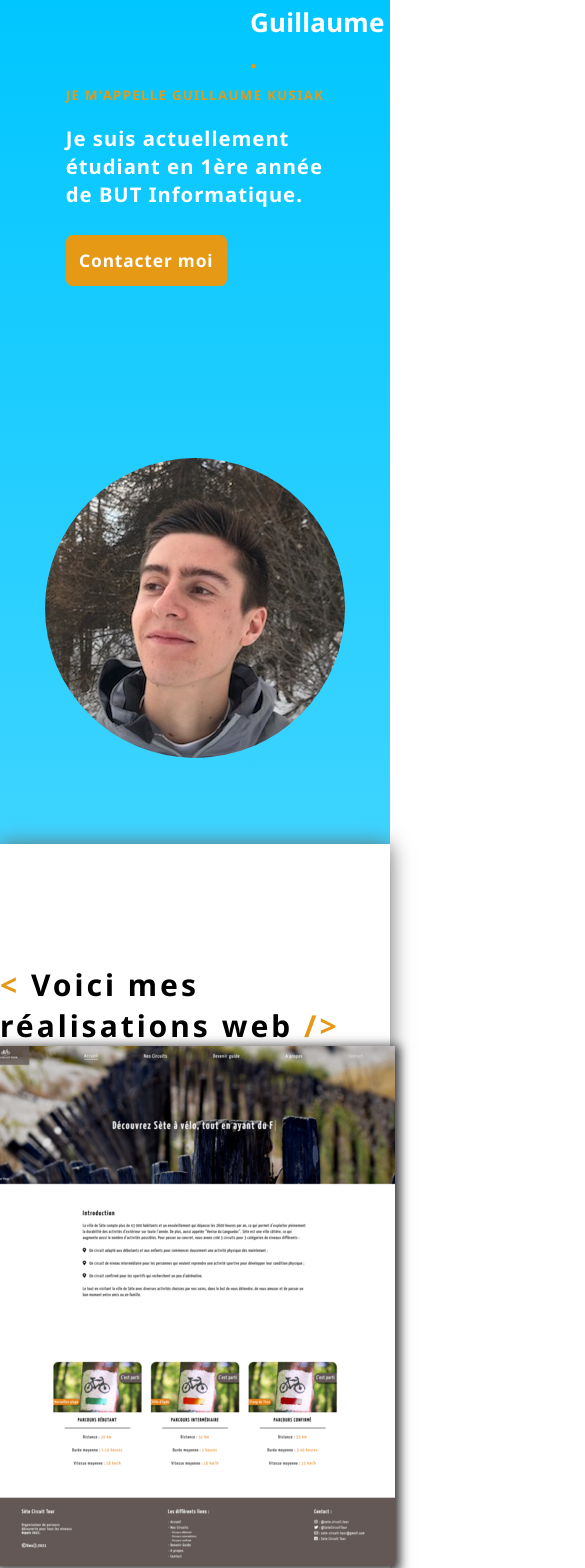
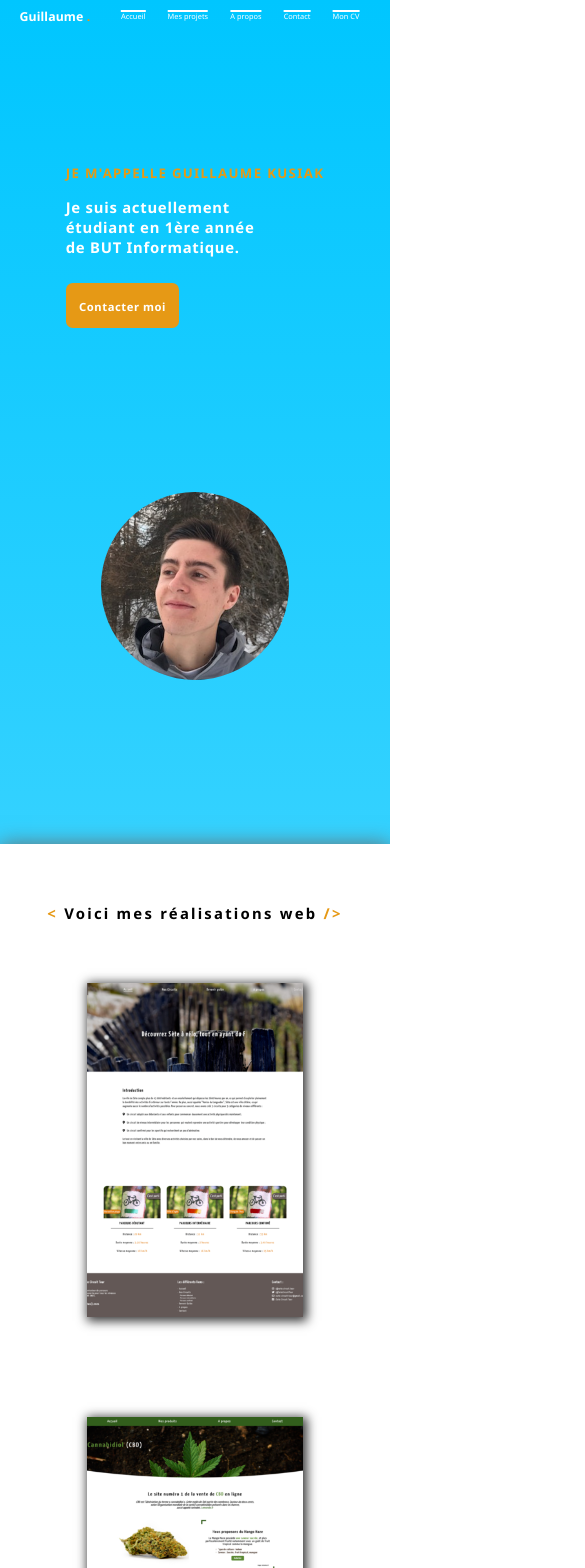
Before and after one commit to GuillaumeKusiak/Portfolio, a React (Create React App) app: page / in a window 390 px wide. Shown: the top 1568 px of the page, 585 px wide, since content can reach past the window. Built offline with nearby package versions, Linux system fonts and the light colour scheme.

Commit message:
responsive components

```diff
--- a/src/styles/components/_content-about.scss
+++ b/src/styles/components/_content-about.scss
@@ -6,9 +6,10 @@
   justify-content: center;
   align-items: center;
   flex-wrap: wrap;
-  height: calc(100vh);
+  height: 100vh;
   background-color: rgba(0,198,255,1);
   box-shadow: 0px 1px 20px 0px rgba(105, 105, 105,1);
+  padding: 2em;
 
 
   header{
@@ -17,11 +18,12 @@
       margin: 1em 0 1em 0;
       color: white;
       letter-spacing: 0.05em;
+      font-size: calc(0.2vw + 1.5vh);
     }
 
     h1{
       color: white;
-      font-size: 1.5em;
+      font-size: calc(1vw + 1.3vh);
 
       span{
         color: #E69915;
@@ -29,13 +31,10 @@
     }
   }
   .description{
-    letter-spacing: 0.05em;
-    margin: 1em 0 1em 5em;
-
     li{
       color: white;
       margin-bottom: 1em;
-      font-size: 1em;
+      font-size: calc(0.2vw + 1.5vh);
 
       span{
         color: #E69915;
@@ -44,6 +43,4 @@
 
     }
   }
-
-
 }
--- a/src/styles/components/_content-contact.scss
+++ b/src/styles/components/_content-contact.scss
@@ -5,15 +5,15 @@
   flex-direction: row;
   justify-content: center;
   align-items: center;
-  flex-wrap: wrap;
   height: calc(100vh);
   background-color: white;
   box-shadow: 0px 1px 20px 0px rgba(105, 105, 105,1);
+  gap: 5em;
 
   header{
     h1{
       color: #E69915;
-      font-size: 1.5em;
+      font-size: calc(0.4vw + 2.2vh);
       letter-spacing: 0.05em;
 
       span{
@@ -23,19 +23,19 @@
     p{
       margin-top: 1em;
       color: black;
-      font-size: 1em;
+      font-size: calc(0.3vw + 1.7vh);
     }
   }
   .contact{
     display: flex;
     flex-direction: column;
-    margin-left: 5em;
     gap: 5em;
   }
   .email,.linkedin,.tel{
     display: flex;
     align-items: center;
     justify-content: space-evenly;
+    font-size: calc(0.3vw + 1.7vh);
     padding: 1em;
     border-radius: 1em;
     color: white;
@@ -64,3 +64,18 @@
     transform: translateX(-5em);
   }
 }
+
+@media screen and (max-width: 1200px){
+  .content-contact .linkedin{
+    transform: translateX(0);
+  }
+  .content-contact .tel{
+    transform: translateX(0);
+  }
+}
+@media screen and (max-width: 1050px){
+  .content-contact{
+    flex-direction: column;
+  }
+
+}
--- a/src/styles/components/_content-presentation.scss
+++ b/src/styles/components/_content-presentation.scss
@@ -10,5 +10,12 @@
 
   img{
     border-radius: 50%;
+    width: calc(5vw + 20vh);
+    height: calc(5vw + 20vh);
   }
 }
+@media screen and (max-width: 500px) {
+  .content-presentation{
+    flex-direction: column;
+  }
+}
--- a/src/styles/components/_content-projects.scss
+++ b/src/styles/components/_content-projects.scss
@@ -4,28 +4,29 @@
   display: flex;
   flex-direction: column;
   align-items: center;
-  height: 100vh;
+  height: auto;
   background-color: white;
   box-shadow: 0px 1px 20px 0px rgba(105, 105, 105,1);
+  padding-bottom: 14vh;
+  header{
 
-  header{
-    color: black;
-    font-size: 1em;
-    letter-spacing: 0.15em;
-    margin-top: 6em;
-
+    h1{
+      color: black;
+      font-size: calc(1vw + 1.3vh);
+      letter-spacing: 0.15em;
+      margin-top: 4em;
+      margin-bottom: 4em;
+    }
     span{
       color: #E69915;
     }
   }
-
   div{
     display: flex;
     flex-direction: row;
     justify-content: center;
     align-items: center;
     flex-wrap: wrap;
-    height: calc(100vh - 8em);
     gap: 5em;
   }
 }
--- a/src/styles/components/_footer.scss
+++ b/src/styles/components/_footer.scss
@@ -1,16 +1,19 @@
 footer{
+  position: relative;
   font-size: 20px;
   width: 100%;
-  height: 4em;
+  height: auto;
   display: flex;
   align-items: center;
   flex-direction: row;
   justify-content: space-around;
   transition: 0.5s ease-in-out;
 
+
   img{
-    width: 48px;
-    height: 48px;
+    padding: 0.5em;
+    width: calc(1vw + 3.2vh);
+    height: calc(1vw + 3.2vh);
   }
   .networks{
     position: relative;
@@ -70,5 +73,4 @@ footer{
       color: rgba(0,198,255,1);
     }
   }
-
 }
--- a/src/styles/components/_navigation.scss
+++ b/src/styles/components/_navigation.scss
@@ -2,7 +2,7 @@ Nav{
   font-size: 20px;
   position: fixed;
   width: 100%;
-  height: 4em;
+  height: auto;
   display: flex;
   align-items: center;
   flex-direction: row;
@@ -11,11 +11,11 @@ Nav{
   transition: 0.5s ease-in-out;
 
   .left{
-    padding-left: 250px;
+    padding-left: calc(12vw + 5vh);
 
     .title{
       color: white;
-      font-size: 1.3em;
+      font-size: calc(1vw + 1vh);
       letter-spacing: 0.01em;
 
       span{
@@ -23,14 +23,15 @@ Nav{
       }
     }
   }
-  .right{padding-right: 250px}
+  .right{padding-right: calc(12vw + 5vh);}
+
   ul{
     display: flex;
     list-style-type: none;
   }
 
   li{
-    font-size: 0.9em;
+    font-size: calc(0.6vw + 0.6vh);
     padding: 1.5em;
   }
   .active{
@@ -68,5 +69,19 @@ Nav{
     top: -30%;
     width: 80%;
   }
+}
+@media screen and (max-width: 1400px){
+  Nav{
+    font-size: 16px;
+    height: auto;
+  }
+}
+
+@media screen and (max-width: 750px){
+  Nav{
+    justify-content: space-evenly;
+  }
+  Nav .right{padding-right: 0}
+  Nav .left{padding-left: 0}
 
 }
--- a/src/styles/components/_presentation.scss
+++ b/src/styles/components/_presentation.scss
@@ -1,5 +1,9 @@
 .presentation{
   font-size: 20px;
+  display: flex;
+  flex-direction: column;
+  align-items: start;
+  justify-content: center;
 
   h2{
     color: #E69915;
@@ -11,7 +15,7 @@
   p{
     margin-top: 1em;
     color: white;
-    font-size: calc(1.3vw + 1.8vh);
+    font-size: calc(1vw + 1.3vh);
     letter-spacing: 0.05em;
     font-weight: 700;
   }
@@ -29,7 +33,7 @@
     a{
       text-decoration: none;
       color: white;
-      font-size: 1.3em;
+      font-size: calc(0.5vw + 1.1vh);
       font-weight: 700;
       letter-spacing: 0.05em;
     }
--- a/src/styles/components/_projectContainer.scss
+++ b/src/styles/components/_projectContainer.scss
@@ -3,8 +3,8 @@
   overflow: hidden;
   top: 0;
   font-size: 20px;
-  width:  20em;
-  height: 26em;
+  width:  calc(10vw + 21vh);
+  height: calc(10vw + 35vh);
   display: flex;
   justify-content: center;
   cursor: pointer;
@@ -26,16 +26,15 @@
     transition: 0.3s ease-in-out;
 
     h2{
-      font-size: 1em;
+      font-size: calc(0.4vw + 1.5vh);
     }
 
     span{
       color: #E69915;
     }
   }
-
   &:hover{
-    top: -5%;
+    top: -2vw;
   }
   &:hover .description{
     transform: translateY(0);
```
